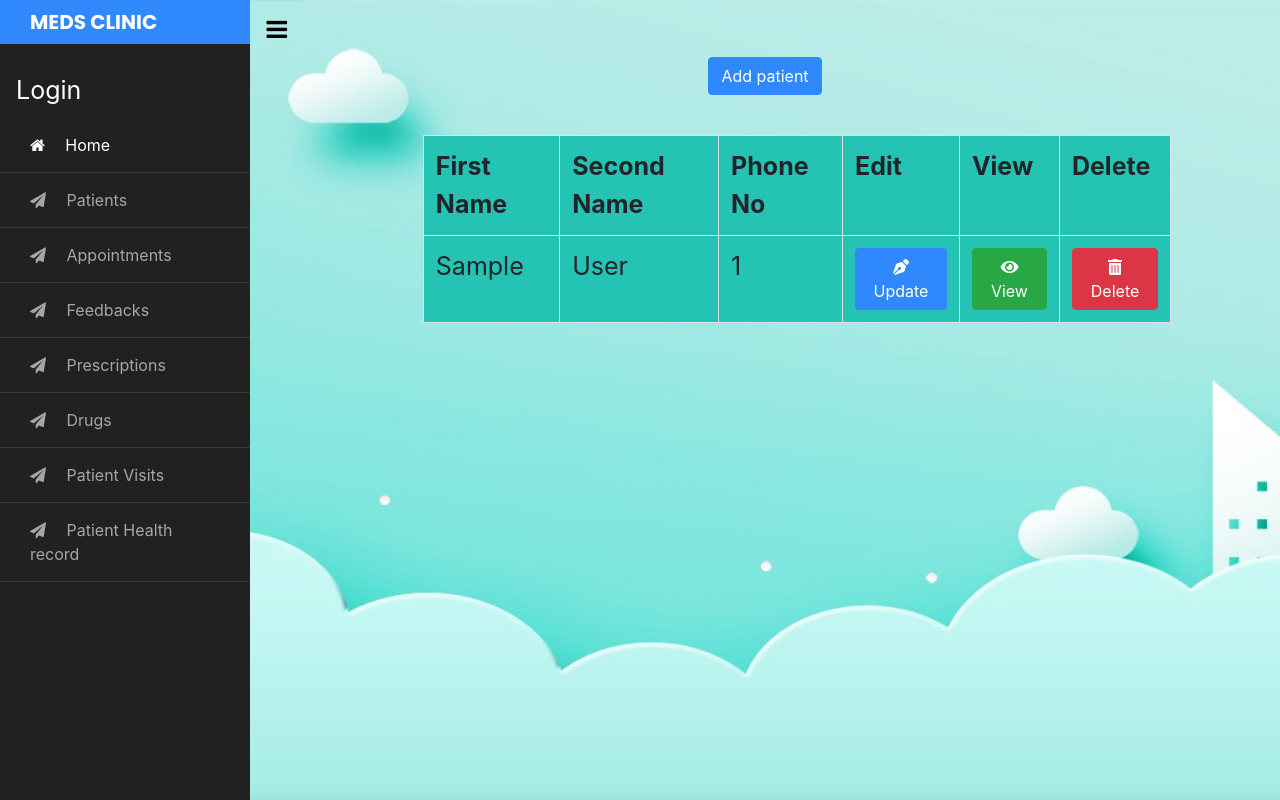
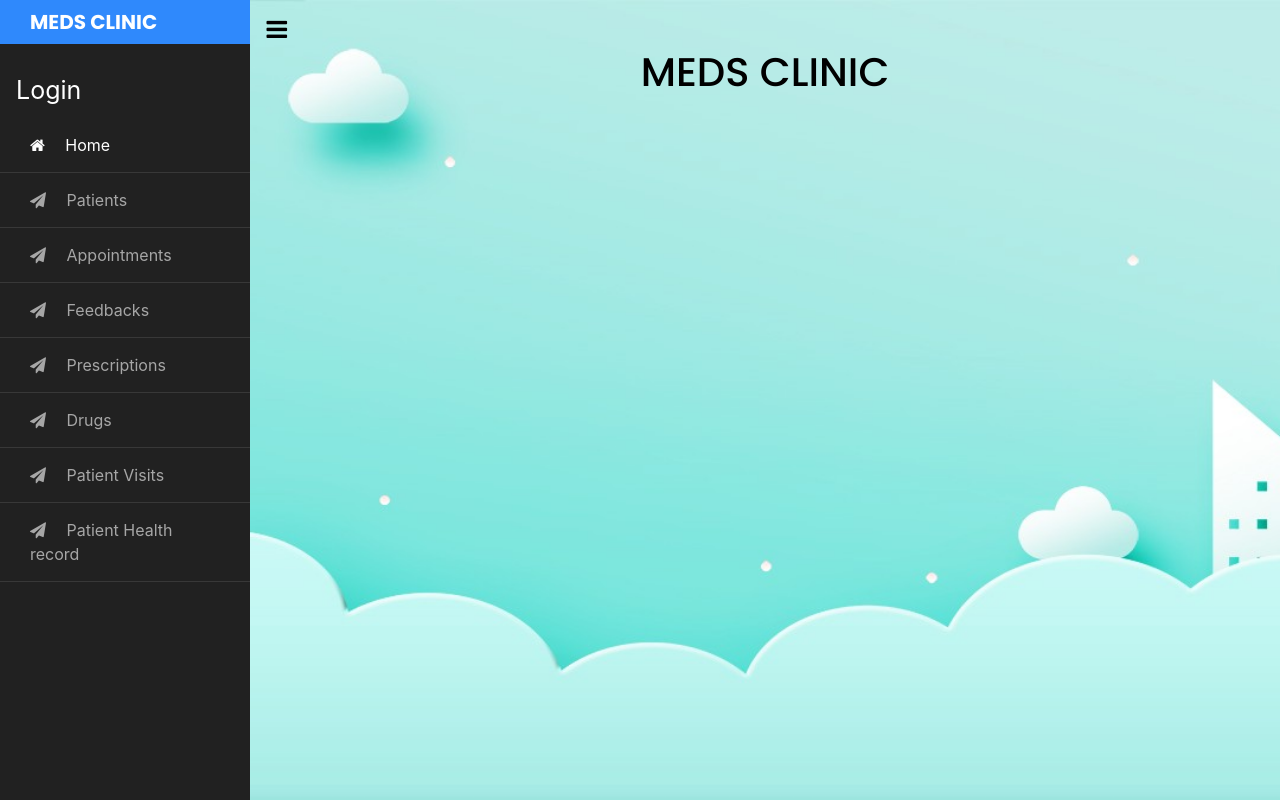
Before and after one commit to ngetichnicholas/Meds, a Django app: page / in a window 1280 px wide. Run offline with Django 3.2, Linux system fonts and the light colour scheme; tables that the repository leaves empty hold one stand-in row (values such as "Sample post"); style sheets or scripts are compiled from the project's sources; some libraries are stand-ins or nearby versions.

Commit message:
Update UI

```diff
--- a/clinic_app/static/css/styles.css
+++ b/clinic_app/static/css/styles.css
@@ -21,3 +21,7 @@ form {
 .nav-link {
   color: white !important;
 }
+#home {
+  width: 100%;
+  height: auto;
+}
--- a/clinic_app/templates/drugs.html
+++ b/clinic_app/templates/drugs.html
@@ -5,6 +5,7 @@
   <div class="row">
     <div class="col-md-1"></div>
     <div class="col-md-10">
+      <h5 class="text-center">MEDICINAL DRUGS</h5>
       <a class="nav-item nav-link text-center"  href="{% url 'add_drug' %}"><button class="btn btn-primary">Add Drug</button></a>
         <table class="table table-bordered">
           <tr>
--- a/clinic_app/templates/index.html
+++ b/clinic_app/templates/index.html
@@ -1,10 +1,9 @@
 {% extends "base.html" %}
 {% load bootstrap4 %}
 {% block content %}
-<div class="container-fluid">
+<div class="container-fluid home">
   <h1 class="text-center">MEDS CLINIC</h1>
-  <div class="row">
-
+  <div class="banner">
   </div>
 </div>
 {% endblock %}
--- a/clinic_app/templates/visits.html
+++ b/clinic_app/templates/visits.html
@@ -5,6 +5,7 @@
   <div class="row">
     <div class="col-md-1"></div>
     <div class="col-md-10">
+      <h5 class="text-center">PATIENTS VISITS</h5>
       <a class="nav-item nav-link text-center"  href="{% url 'add_visit' %}"><button class="btn btn-primary">Add Visit</button></a>
         <table class="table table-bordered">
           <tr>
--- a/clinic_app/urls.py
+++ b/clinic_app/urls.py
@@ -6,7 +6,7 @@ from django.contrib.auth import views as auth_views
 
 
 urlpatterns = [
-  path('', app_views.patients, name="home"),
+  path('', app_views.index, name="home"),
   path('accounts/login/',app_views.login,name='login'),
   path('logout/',auth_views.LogoutView.as_view(template_name = 'registration/logout.html'),name='logout'),
 
--- a/clinic_app/views.py
+++ b/clinic_app/views.py
@@ -210,7 +210,7 @@ def add_drug(request):
     if add_drug_form.is_valid():
       drug = add_drug_form.save(commit=False)
       drug.save()
-      return redirect('home')
+      return redirect('drugs')
 
   else:
     add_drug_form = DrugForm()
@@ -225,7 +225,7 @@ def update_drug(request, drug_id):
     if update_drug_form.is_valid():
       update_drug_form.save()
       messages.success(request, f'Drug updated!')
-      return redirect('home')
+      return redirect('drugs')
   else:
     update_drug_form = DrugForm(instance=drug)
 
```
Also changed, not shown: clinic_app/static/images/Img2Internal-Medicine636977687045975552internal750-290.jpg (added), clinic_app/static/images/depositphotos_21841631-stock-photo-success-smart-medical-doctor-with.jpg (added), clinic_app/static/images/depositphotos_7706792-stock-illustration-golden-trophy.jpg (added).
